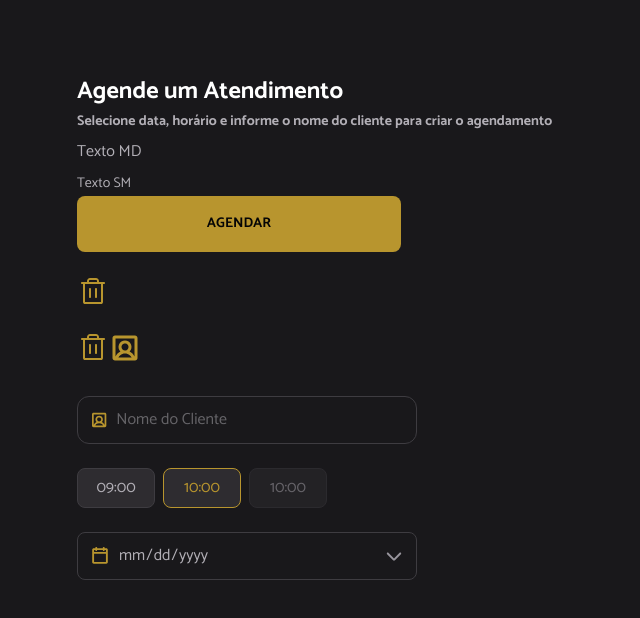
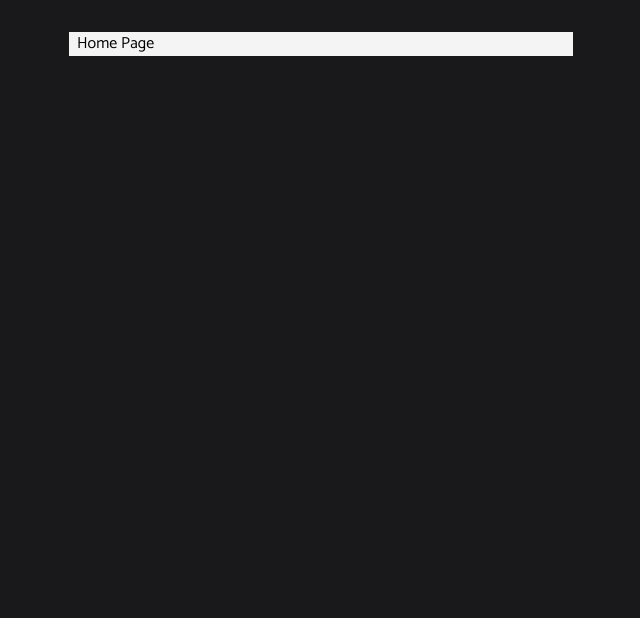
Before and after one commit to MateusLima96/hairday, a React (Vite) app: page / in a window 1280 px wide. Shown: the top 618 px of the page, without its empty margins (319-959 px from the left). Built offline with nearby package versions, Linux system fonts and the light colour scheme.

Commit message:
feat: add routing

```diff
--- a/src/App.tsx
+++ b/src/App.tsx
@@ -1,66 +1,19 @@
-import Button from "./components/button"
-import Container from "./components/container"
-import Text from "./components/text"
-import Icon from "./components/icon"
-import InputText from "./components/input-text"
-import ButtonTimeSelect from "./components/button-time-select"
-import ButtonDateSelect from "./components/button-date-select"
-import ButtonIcon from "./components/button-icon"
-
-import TrashIcon from "./assets/icons/trash.svg?react"
-import UserSquareIcon from "./assets/icons/usersquare.svg?react"
+import { BrowserRouter, Route, Routes } from "react-router";
+import PageComponents from "./pages/page-components";
+import LayoutMain from "./pages/layout-main";
+import PageHome from "./pages/page-home";
 
 
 export default function App() {
 
   return (
-    <Container>
-        <div className="flex flex-col gap-2 mt-20">
-            <Text variant="title-lg-bold" className="text-white">
-                Agende um Atendimento
-            </Text>
-            <Text variant="title-sm-bold">Selecione data, horário e informe o nome do cliente para criar o agendamento</Text>
-            <Text variant="text-md">Texto MD</Text>
-            <Text variant="text-sm">Texto SM</Text>
-        </div>
-
-
-        <div>
-            <Button>Agendar</Button>
-        </div>
-
-        <div className="mt-6">
-            <Icon className="fill-yellow hover:fill-yellow-dark" svg={TrashIcon} />
-        </div>
-
-        <div className="mt-6">
-            <ButtonIcon icon={TrashIcon} />
-            <ButtonIcon icon={UserSquareIcon} />
-        </div>
-
-        <div className="mt-6">
-            <InputText
-                icon={UserSquareIcon}
-                placeholder="Nome do Cliente"/>
-        </div>
-
-          <div className="mt-6 flex gap-2">
-            <ButtonTimeSelect>
-                09:00
-            </ButtonTimeSelect>
-
-            <ButtonTimeSelect variant="secondary">
-                10:00
-            </ButtonTimeSelect>
-
-            <ButtonTimeSelect disabled={true}>
-                10:00
-            </ButtonTimeSelect>
-        </div>
-
-        <div className="mt-6">
-            <ButtonDateSelect  />
-        </div>
-    </Container>
+        <BrowserRouter>
+            <Routes>
+                <Route element={<LayoutMain />}>
+                    <Route index element={<PageHome />}></Route>
+                    <Route path="/components" element={<PageComponents />} />
+                </Route>
+            </Routes>
+        </BrowserRouter>
   )
 }
--- /dev/null
+++ b/src/core-components/main-content.tsx
@@ -0,0 +1,13 @@
+import React from "react"
+import { cx } from "class-variance-authority"
+
+
+// eslint-disable-next-line @typescript-eslint/no-empty-object-type
+interface MainContentProps extends React.ComponentProps<"main">{}
+
+export default function MainContent({children, className, ...props}: MainContentProps) {
+    return <main className={cx("mt-4 md:mt-8", className)} {...props}>
+        {children}
+    </main>
+
+}
--- /dev/null
+++ b/src/pages/layout-main.tsx
@@ -0,0 +1,11 @@
+import { Outlet } from "react-router";
+import MainContent from "../core-components/main-content";
+
+
+export default function LayoutMain() {
+    return <>
+        <MainContent>
+            <Outlet />
+        </MainContent>
+    </>
+}
--- /dev/null
+++ b/src/pages/page-components.tsx
@@ -0,0 +1,65 @@
+import Button from "../components/button"
+import Container from "../components/container"
+import Text from "../components/text"
+import Icon from "../components/icon"
+import InputText from "../components/input-text"
+import ButtonTimeSelect from "../components/button-time-select"
+import ButtonDateSelect from "../components/button-date-select"
+import ButtonIcon from "../components/button-icon"
+
+import TrashIcon from "../assets/icons/trash.svg?react"
+import UserSquareIcon from "../assets/icons/usersquare.svg?react"
+
+
+export default function PageComponents() {
+    return (
+        <Container>
+            <div className="flex flex-col gap-2 mt-20">
+                <Text variant="title-lg-bold" className="text-white">
+                    Agende um Atendimento
+                </Text>
+                <Text variant="title-sm-bold">Selecione data, horário e informe o nome do cliente para criar o agendamento</Text>
+                <Text variant="text-md">Texto MD</Text>
+                <Text variant="text-sm">Texto SM</Text>
+            </div>
+
+
+            <div>
+                <Button>Agendar</Button>
+            </div>
+
+            <div className="mt-6">
+                <Icon className="fill-yellow hover:fill-yellow-dark" svg={TrashIcon} />
+            </div>
+
+            <div className="mt-6">
+                <ButtonIcon icon={TrashIcon} />
+                <ButtonIcon icon={UserSquareIcon} />
+            </div>
+
+            <div className="mt-6">
+                <InputText
+                    icon={UserSquareIcon}
+                    placeholder="Nome do Cliente"/>
+            </div>
+
+            <div className="mt-6 flex gap-2">
+                <ButtonTimeSelect>
+                    09:00
+                </ButtonTimeSelect>
+
+                <ButtonTimeSelect variant="secondary">
+                    10:00
+                </ButtonTimeSelect>
+
+                <ButtonTimeSelect disabled={true}>
+                    10:00
+                </ButtonTimeSelect>
+            </div>
+
+            <div className="mt-6">
+                <ButtonDateSelect  />
+            </div>
+        </Container>
+    )
+}
--- /dev/null
+++ b/src/pages/page-home.tsx
@@ -0,0 +1,8 @@
+import Container from "../components/container";
+
+
+export default function PageHome() {
+    return <Container className="bg-gray-100" as="article">
+        Home Page
+    </Container>
+}
```
